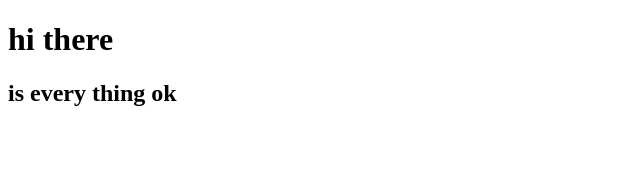
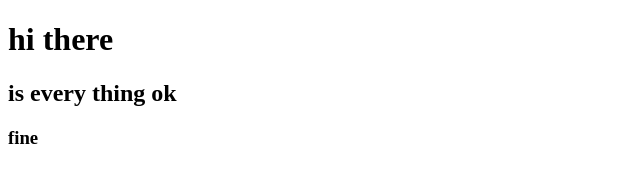
Before and after one commit to mollamihret-spec/molish, a plain HTML site: page index.html in a window 1280 px wide. Shown: the full height of the page, 0-640 px from the left. Drawn offline with Linux system fonts and the light colour scheme.

Commit message:
new update

```diff
--- a/index.html
+++ b/index.html
@@ -8,5 +8,6 @@
 <body>
     <h1>hi there</h1>
     <h2>is every thing ok</h2>
+    <h3>fine</h3>
 </body>
 </html>
```
